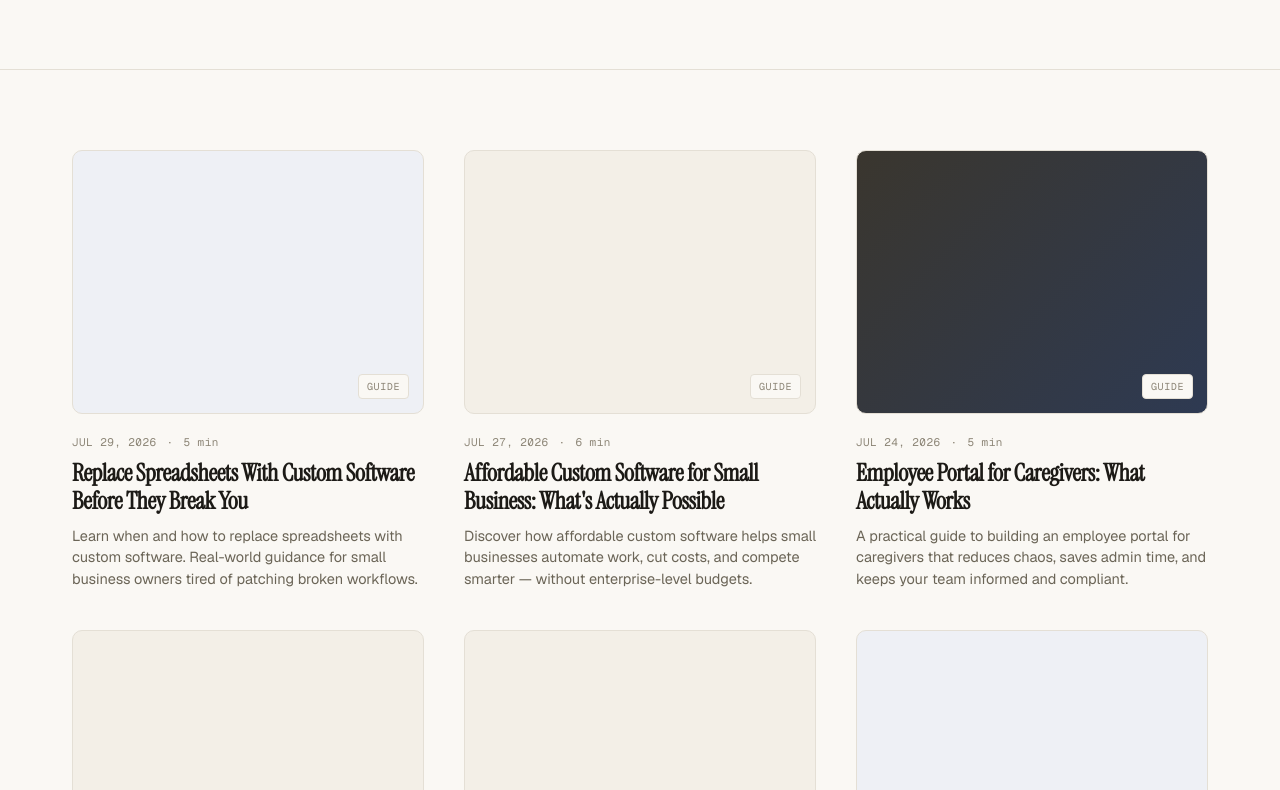
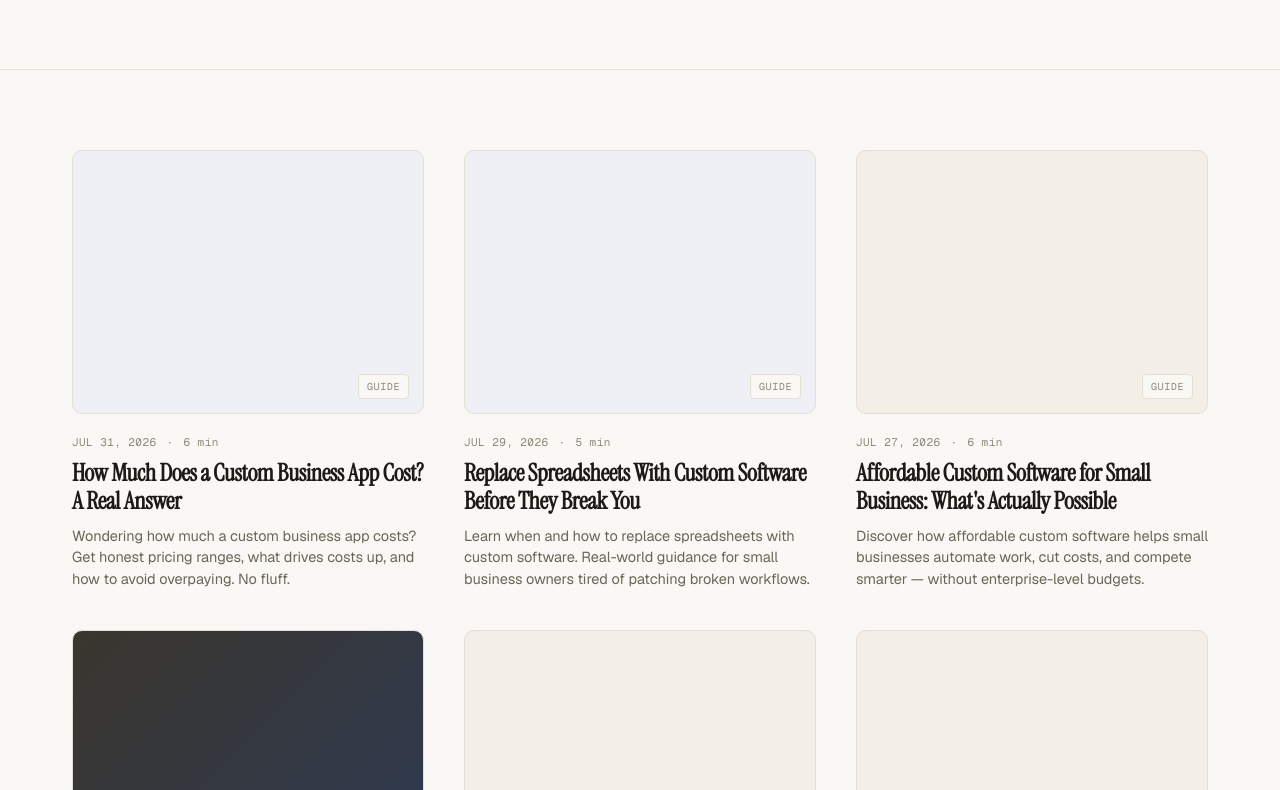
Before and after one commit to VictorAsooye/sola-website, a plain HTML site: page blog/index.html in a window 1280 px wide. Shown: the part 441-1231 px from the top of the page. Drawn offline with nearby package versions, Linux system fonts and the light colour scheme.

Commit message:
blog: update index with "How Much Does a Custom Business App Cost? A Real Answer"

```diff
--- a/blog/index.html
+++ b/blog/index.html
@@ -317,6 +317,12 @@
   <div class="container">
     <div class="posts-grid">
 <!-- POSTS_START -->
+      <a href="/blog/posts/how-much-does-a-custom-business-app-cost-a-real-answer.html" class="post-card">
+        <div class="post-cover post-cover-accent"><span class="cover-label">Guide</span></div>
+        <div class="post-meta"><span>JUL 31, 2026</span><span>·</span><span>6 min</span></div>
+        <h2 class="post-title">How Much Does a Custom Business App Cost? A Real Answer</h2>
+        <p class="post-excerpt">Wondering how much a custom business app costs? Get honest pricing ranges, what drives costs up, and how to avoid overpaying. No fluff.</p>
+      </a>
       <a href="/blog/posts/replace-spreadsheets-with-custom-software-before-they-break-you.html" class="post-card">
         <div class="post-cover post-cover-accent"><span class="cover-label">Guide</span></div>
         <div class="post-meta"><span>JUL 29, 2026</span><span>·</span><span>5 min</span></div>
```
